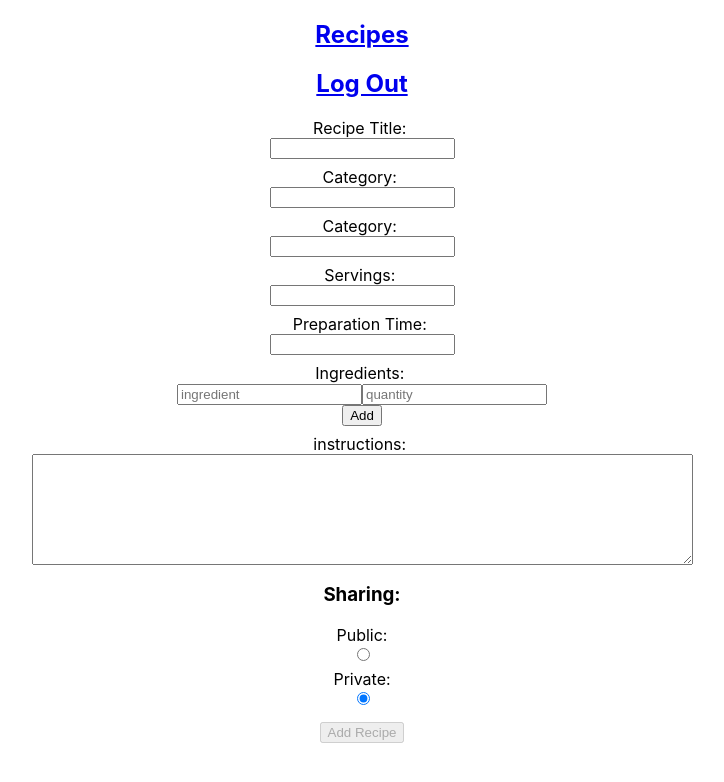
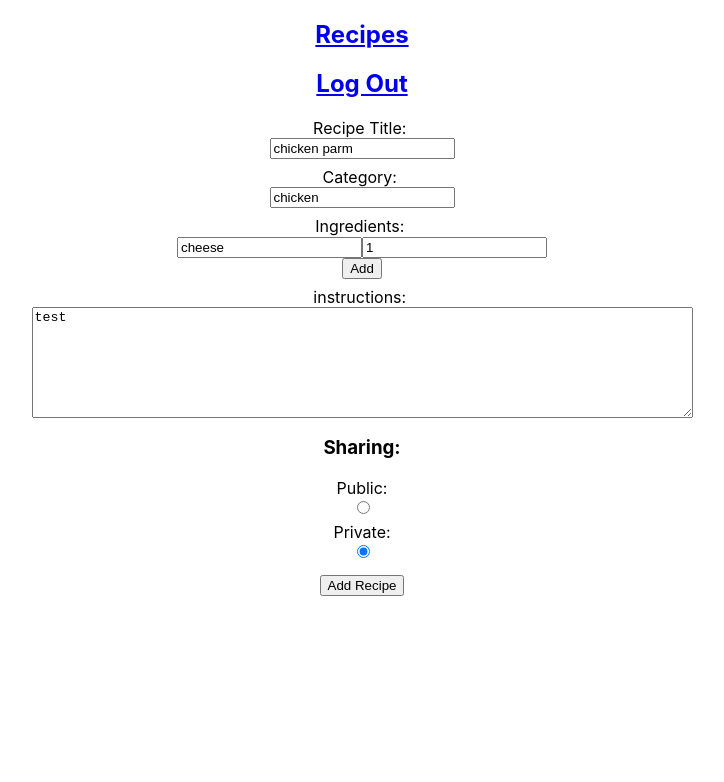
Before and after one commit to lyntechi/SFR2-Frontend, a React (Create React App) app in the folder secret_family_recipes/: page /recipes in a window 1280 px wide. Shown: the top 782 px of the page, without its empty margins (278-1002 px from the left). Built offline with nearby package versions, Linux system fonts and the light colour scheme; sample sign-in values are in the browser's storage.

Commit message:
post request is working

```diff
--- a/secret_family_recipes/src/actions/recipesActions.js
+++ b/secret_family_recipes/src/actions/recipesActions.js
@@ -17,9 +17,11 @@ export const getRecipes = () => (dispatch) => {
 
 export const addRecipes = (recipe) => (dispatch) => {
   dispatch({ type: MAKING_CHANGES });
+  console.log('this is res data')
   axiosWithAuth()
     .post("/api/recipes", recipe)
     .then((res) => {
+      console.log('this is res data',res.data)
       dispatch({ type: UPDATE_RECIPES, payload: res.data });
     })
     .catch((err) => {
@@ -32,6 +34,7 @@ export const deleteRecipes = (recipeId) => (dispatch) => {
   axiosWithAuth()
     .delete(`/api/recipes/${recipeId}`)
     .then((res) => {
+
       dispatch({ type: UPDATE_RECIPES, payload: res.data });
     })
     .catch((err) => {
--- a/secret_family_recipes/src/components/Header.js
+++ b/secret_family_recipes/src/components/Header.js
@@ -21,7 +21,7 @@ function Header(props) {
       )}
       {props.loggedIn && (
         <>
-          <Link to="/recipes" id="signUpLink">
+          <Link to="/allrecipes" id="signUpLink">
             <h2>Recipes</h2>
           </Link>
           <Link to="/logout" id="signUpLink">
--- a/secret_family_recipes/src/components/Login.js
+++ b/secret_family_recipes/src/components/Login.js
@@ -3,6 +3,8 @@ import * as yup from "yup";
 import validationSchema from "./validation/validationSchema";
 import { axiosWithAuth } from "../utils/axiosWithAuth";
 import { useHistory } from "react-router-dom";
+import {connect} from "react-redux"
+import { setLoggedIn, setLoggedOut } from "../actions/accountActions";
 
 const initialFormValues = {
   username: "",
@@ -16,7 +18,7 @@ const initialFormErrors = {
 
 const initialDisabled = true;
 
-export default function LoginForm() {
+   function LoginForm(props) {
   const [login, setLogin] = useState(initialFormValues);
   const [errors, setErrors] = useState(initialFormErrors);
   const [disabled, setDisabled] = useState(initialDisabled);
@@ -28,9 +30,14 @@ export default function LoginForm() {
     axiosWithAuth()
       .post("/api/users/login ", login)
       .then((res) => {
+        props.setLoggedIn()
         localStorage.setItem("token", res.data.data.token);
         history.push("/recipes");
-      });
+      })
+      .catch((err) =>{
+        console.log('error happend with post request', err)
+      })
+
     const userLogin = {
       username: login.username.trim(),
       password: login.password.trim(),
@@ -119,3 +126,10 @@ export default function LoginForm() {
     </form>
   );
 }
+
+const mapStateToProps = (state) => {
+  return {
+    loggedIn: state.accountReducer.loggedIn,
+  };
+};
+export default connect(mapStateToProps, { setLoggedIn, setLoggedOut })(LoginForm);
--- a/secret_family_recipes/src/components/RecipeForm.js
+++ b/secret_family_recipes/src/components/RecipeForm.js
@@ -3,20 +3,22 @@ import * as yup from "yup";
 
 import recipeSchema from "./validation/RecipeSchema";
 import Ingredient from "./Ingredient";
+import { addRecipes } from "../actions/recipesActions";
+import { connect } from "react-redux";
 
-const defaultIngredientObj = { ingredient: "", quantity: "" };
+const defaultIngredientObj = { ingredient: "cheese", quantity: '1' };
 
 const defaultData = {
-  shared: false,
-  photo: "",
-  title: "",
-  categories: [""],
-  source: "",
+  private: false,
+  image_url: "",
+  title: "chicken parm",
+  categories: ["chicken"],
+  source: "aunt",
   ingredients: [defaultIngredientObj],
-  instructions: [""],
+  instructions: ["test"],
 };
 
-export default function RecipeForm() {
+ function RecipeForm(props) {
   const [formData, setFormData] = useState(defaultData);
   const [formErrors, setFormErrors] = useState([""]);
   const [disabled, setDisabled] = useState(false);
@@ -87,10 +89,10 @@ export default function RecipeForm() {
 
   //Network Request
   function submit(e) {
+
     e.preventDefault();
-    ///////////////
-    //POST REQUEST
-    ///////////////
+    console.dir(formData)
+    props.addRecipes(formData);
   }
 
   return (
@@ -105,15 +107,7 @@ export default function RecipeForm() {
             onChange={updateForm}
           />
         </label>
-        <label>
-          Category:&nbsp;
-          <input
-            type="text"
-            name="category"
-            value={formData.category}
-            onChange={updateForm}
-          />
-        </label>
+
         <label>
           Category:&nbsp;
           <input
@@ -123,24 +117,8 @@ export default function RecipeForm() {
             onChange={(e) => updateFormArray(e, 0)}
           />
         </label>
-        <label>
-          Servings:&nbsp;
-          <input
-            type="number"
-            name="servings"
-            value={formData.servings}
-            onChange={updateForm}
-          />
-        </label>
-        <label>
-          Preparation Time:&nbsp;
-          <input
-            type="text"
-            name="prepTime"
-            value={formData.prepTime}
-            onChange={updateForm}
-          />
-        </label>
+
+
       </div>
       <div className="ingredients">
         <label>
@@ -181,7 +159,7 @@ export default function RecipeForm() {
             name="shared"
             type="radio"
             checked={formData.shared}
-            onChange={() => setFormData({ ...formData, shared: true })}
+            onChange={() => setFormData({ ...formData, private: true })}
           />
         </label>
         <label>
@@ -190,7 +168,7 @@ export default function RecipeForm() {
             name="shared"
             type="radio"
             checked={!formData.shared}
-            onChange={() => setFormData({ ...formData, shared: false })}
+            onChange={() => setFormData({ ...formData, private: false })}
           />
         </label>
       </div>
@@ -205,3 +183,6 @@ export default function RecipeForm() {
     </form>
   );
 }
+
+
+export default connect(null, { addRecipes })(RecipeForm);
--- a/secret_family_recipes/src/components/Signup.js
+++ b/secret_family_recipes/src/components/Signup.js
@@ -19,7 +19,7 @@ const initialFormErrors = {
 const initialUser = [];
 const initialDisabled = true;
 
-  export default function SignupForm(props) {
+  function SignupForm(props) {
   const [users, setUsers] = useState(initialUser);
   const [formValues, setFormValues] = useState(initialFormValues);
   const [errors, setErrors] = useState(initialFormErrors);
@@ -34,6 +34,7 @@ const initialDisabled = true;
     axiosWithAuth()
       .post("/api/users/register", formValues)
       .then((res) => {
+        props.setLoggedIn()
         console.log("token", res);
         localStorage.setItem("token", res.data.data.token);
         history.push("/recipes");
@@ -128,3 +129,12 @@ const initialDisabled = true;
     </>
   );
 }
+
+
+
+const mapStateToProps = (state) => {
+  return {
+    loggedIn: state.accountReducer.loggedIn,
+  };
+};
+export default connect(mapStateToProps, { setLoggedIn, setLoggedOut })(SignupForm);
--- a/secret_family_recipes/src/reducers/recipesReducer.js
+++ b/secret_family_recipes/src/reducers/recipesReducer.js
@@ -11,6 +11,7 @@ const initialState = {
 };
 
 export const recipesReducer = (state = initialState, action) => {
+  console.log('reducer')
   switch (action.type) {
     case MAKING_CHANGES:
       return {
```
